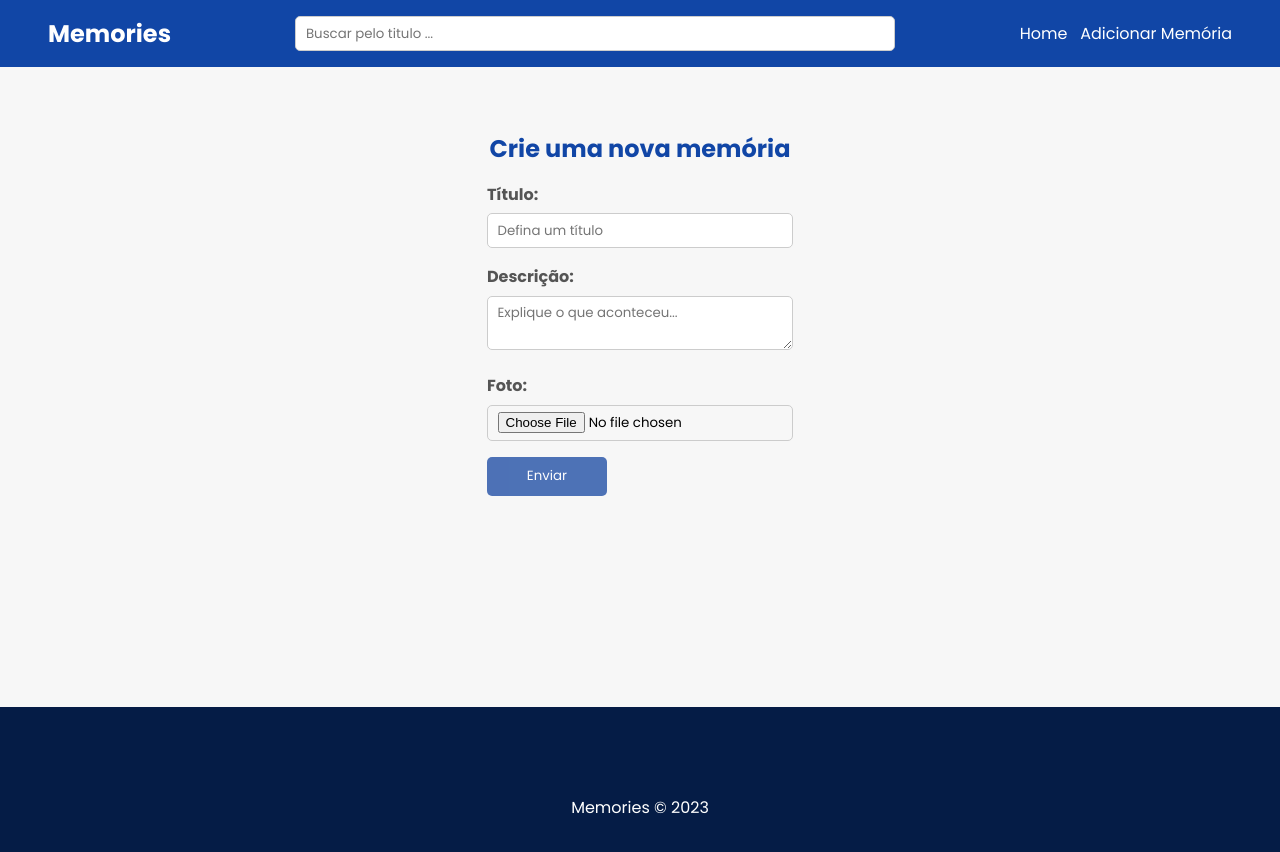
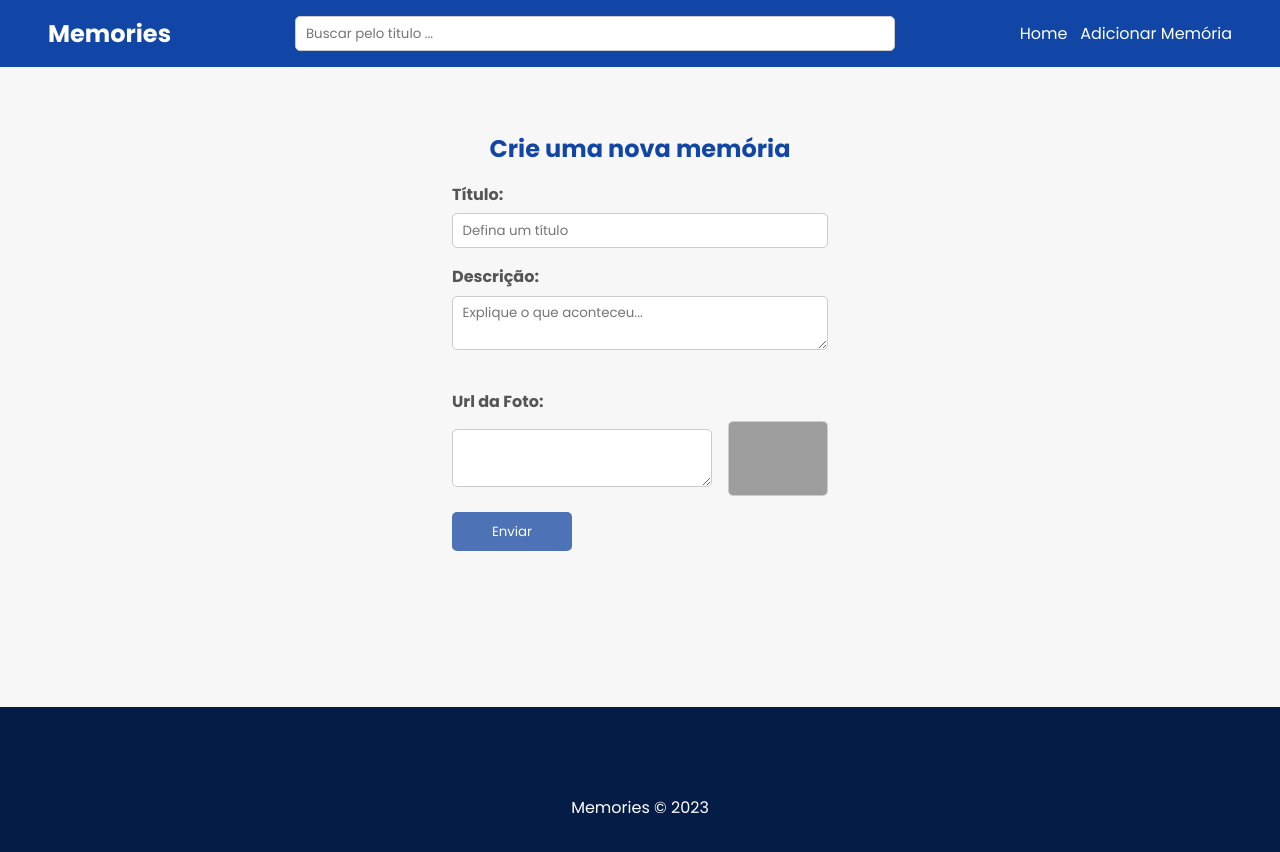
Before and after one commit to ProjetosBerg/Projeto-20-Memories-frontend, a React (Vite) app: page /add-memory in a window 1280 px wide. Shown: the top 852 px of the page. Built offline with nearby package versions, Linux system fonts and the light colour scheme; grey boxes are pictures that could not be loaded.

Commit message:
feat: Projeto-20-Memories-frontend>

```diff
--- a/src/axios-config.js
+++ b/src/axios-config.js
@@ -1,6 +1,6 @@
 import axios from 'axios';
 
-axios.defaults.baseURL = "https://projeto-20-memories-backend.vercel.app/";
+axios.defaults.baseURL = "http://localhost:3000/";
 
 axios.defaults.headers.post['Content-Type'] = 'application/json';
 
--- a/src/routes/AddMemory.css
+++ b/src/routes/AddMemory.css
@@ -21,3 +21,26 @@
     color: #555;
     margin-bottom: 0.4rem;
   }
+
+  .image-control {
+    margin-top: 1rem;
+  }
+
+  .input-image-wrapper {
+    display: flex;
+    align-items: center;
+  }
+
+  .input-image-wrapper textarea {
+    flex: 1;
+    padding: .5rem;
+    margin-right: 1rem;
+    width: 100%;
+  }
+
+  .input-image-wrapper img {
+    width: 100px;
+    height: auto;
+    border: 1px solid #ccc;
+    border-radius: 5px;
+  }
--- a/src/routes/AddMemory.jsx
+++ b/src/routes/AddMemory.jsx
@@ -11,15 +11,26 @@ import "./AddMemory.css";
 const AddMemory = () => {
   const [inputs, setInputs] = useState({});
   const [image, setImage] = useState(null);
-
+  const [imageUrl, setImageUrl] = useState("");
 
   const navigate = useNavigate();
+
+  const isValidImageUrl = (url) => {
+    return /\.(jpg|jpeg|png|gif)$/.test(url.toLowerCase());
+  };
 
   const handleSubmit = async (event) => {
     event.preventDefault();
 
+    if (!isValidImageUrl(inputs.imageUrl)) {
+      toast.error(
+        "URL da imagem inválida. Certifique-se de que a URL termina com .jpg, .jpeg, .png ou .gif."
+      );
+      return;
+    }
+
     const formData = new FormData();
-    formData.append("image", image);
+    formData.append("imageUrl", inputs.imageUrl);
     formData.append("title", inputs.title);
     formData.append("description", inputs.description);
 
@@ -43,6 +54,12 @@ const AddMemory = () => {
       setImage(event.target.files[0]);
     } else {
       setInputs({ ...inputs, [event.target.name]: event.target.value });
+    }
+
+    if (event.target.name === "imageUrl" && isValidImageUrl(event.target.value)) {
+      setImageUrl(event.target.value);
+    } else {
+      setImageUrl("");
     }
   };
 
@@ -69,9 +86,21 @@ const AddMemory = () => {
           />
         </label>
         <label>
-          <p>Foto:</p>
-          <input type="file" name="image" onChange={handleChange} />
+          <div className="image-control">
+            <p>Url da Foto:</p>
+            <div className="input-image-wrapper">
+              <textarea type="text" name="imageUrl" onChange={handleChange} />
+              {imageUrl && <img src={imageUrl} alt="imagem selecionada"  />}
+              {!imageUrl && (
+                <img
+                  src={`https://img.freepik.com/vetores-premium/nenhuma-foto-disponivel-icone-vetorial-simbolo-de-imagem-padrao-imagem-em-breve-para-site-ou-aplicativo-movel_87543-10639.jpg`}
+                  alt="imagem padrão"
+                />
+              )}
+            </div>
+          </div>
         </label>
+
         <input className="btn" type="submit" value="Enviar" />
       </form>
     </div>
--- a/src/routes/Home.jsx
+++ b/src/routes/Home.jsx
@@ -57,7 +57,6 @@ const Home = () => {
     return b.favorite ? 1 : -1;
   });
 
-
   return (
     <div className="home">
       <h2>Confira as últimas Memórias</h2>
@@ -68,7 +67,7 @@ const Home = () => {
             <div className="memory" key={memory._id}>
               <div className="image-container">
                 <img
-                  src={`${axios.defaults.baseURL}${memory.src}`}
+                  src={memory.imageUrl || `${axios.defaults.baseURL}${memory.src}`}
                   alt={memory.title}
                 />
                 <button
--- a/src/routes/Memory.jsx
+++ b/src/routes/Memory.jsx
@@ -1,6 +1,6 @@
 import axios from "../axios-config";
 import { useState, useEffect } from "react";
-import {  useNavigate, useParams } from "react-router-dom";
+import { useNavigate, useParams } from "react-router-dom";
 import { toast } from "react-toastify";
 import "./Memory.css";
 
@@ -8,6 +8,7 @@ const Memory = () => {
   const { id } = useParams();
   const [memory, setMemory] = useState(null);
   const [comments, setComments] = useState([]);
+  const [imageUrl, setImageUrl] = useState("");
   const [name, setName] = useState("");
   const [text, setText] = useState("");
 
@@ -25,7 +26,8 @@ const Memory = () => {
       setComments(res.data.comments);
       setEditTitle(res.data.title);
       setEditDescription(res.data.description);
-      setEditImage(res.data.src);
+      setEditImage(res.data.imageUrl);
+      setImageUrl(res.data.imageUrl);
     };
 
     getMemory();
@@ -35,7 +37,10 @@ const Memory = () => {
     e.preventDefault();
     try {
       const comment = { name, text };
-      const res = await axios.patch(`/memories/${memory._id}/comment/`, comment);
+      const res = await axios.patch(
+        `/memories/${memory._id}/comment/`,
+        comment
+      );
       const lastComment = res.data.memory.comments.pop();
       setComments((comments) => [...comments, lastComment]);
       setName("");
@@ -47,13 +52,33 @@ const Memory = () => {
     }
   };
 
+  const isValidImageUrl = (url) => {
+    return /\.(jpg|jpeg|png|gif)$/.test(url.toLowerCase());
+  };
+
+  const handleImageChange = (e) => {
+    const newImageUrl = e.target.value;
+    setEditImage(newImageUrl);
+
+    if (isValidImageUrl(newImageUrl)) {
+      setImageUrl(newImageUrl);
+    } else {
+      setImageUrl("");
+    }
+  };
+
   const handleEditSubmit = async (e) => {
     e.preventDefault();
 
     const formData = new FormData();
-    formData.append("image", editImage);
+    formData.append("imageUrl", editImage);
     formData.append("title", editTitle);
     formData.append("description", editDescription);
+
+    if (editImage && !isValidImageUrl(editImage)) {
+      toast.error("URL da imagem inválida. Certifique-se de que a URL termina com .jpg, .jpeg, .png ou .gif.");
+      return;
+    }
 
     try {
       const response = await axios.patch(`/memories/${memory._id}`, formData, {
@@ -65,24 +90,24 @@ const Memory = () => {
       setIsEditing(false);
       navigate(`/`);
       toast.success("Memória atualizada com sucesso!");
-
     } catch (error) {
       console.log(error);
       toast.error("Erro ao atualizar a memória.");
     }
   };
 
-
   if (!memory) return <p>Carregando...</p>;
 
   return (
     <div className="memory-page">
-      <img src={`${axios.defaults.baseURL}${memory.src}`} alt={memory.title} />
+      <img
+        src={memory.imageUrl || `${axios.defaults.baseURL}${memory.src}`}
+        alt={memory.title}
+      />
       <h2>{memory.title}</h2>
       <p>{memory.description}</p>
 
-      {/* Botão para editar */}
-      <button  className ="btn" onClick={() => setIsEditing((prev) => !prev)}>
+      <button className="btn" onClick={() => setIsEditing((prev) => !prev)}>
         {isEditing ? "Cancelar Edição" : "Editar"}
       </button>
 
@@ -107,13 +132,20 @@ const Memory = () => {
               />
             </label>
             <label>
-              Imagem:
-              <input
-                type="file"
-                name="image"
-                onChange={(e) => setEditImage(e.target.files[0])}
-              />
-            </label>
+          <div className="image-control">
+            <p>Url da Foto:</p>
+            <div className="input-image-wrapper">
+              <textarea type="text" name="imageUrl" onChange={(e) => handleImageChange(e)} value={editImage || ''} />
+              {imageUrl && <img src={imageUrl} alt="imagem selecionada"  />}
+              {!imageUrl && (
+                <img
+                  src={`https://img.freepik.com/vetores-premium/nenhuma-foto-disponivel-icone-vetorial-simbolo-de-imagem-padrao-imagem-em-breve-para-site-ou-aplicativo-movel_87543-10639.jpg`}
+                  alt="imagem padrão"
+                />
+              )}
+            </div>
+          </div>
+        </label>
             <input className="btn" type="submit" value="Atualizar" />
           </form>
         </div>
```
